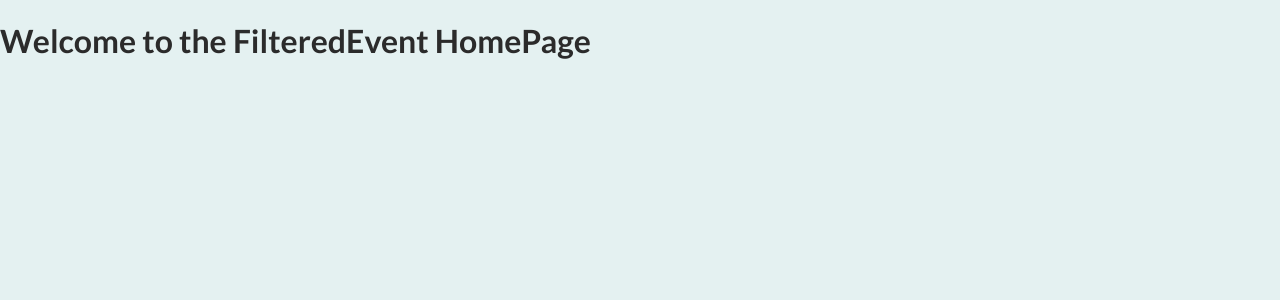
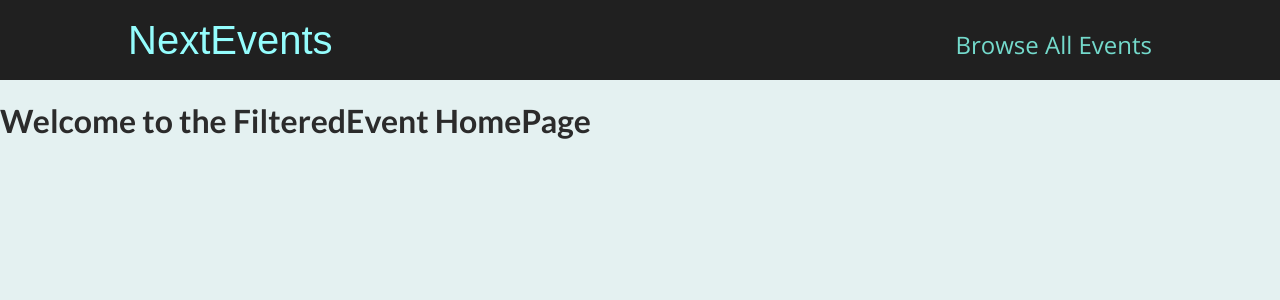
Before and after one commit to mcooper7649/events-project-nextjs, a Next.js app: page /events in a window 1280 px wide. Shown: the top 300 px of the page. Built offline with nearby package versions, Linux system fonts and the light colour scheme.

Commit message:
adding a layout wrapper for navigation

```diff
--- /dev/null
+++ b/components/layout/layout.js
@@ -0,0 +1,13 @@
+import { Fragment } from "react";
+import MainHeader from "./main-header";
+
+function Layout(props){
+    return <Fragment>
+    <MainHeader/>
+        <main>
+            {props.children}
+        </main>
+    </Fragment>
+}
+
+export default Layout;
--- /dev/null
+++ b/components/layout/main-header.js
@@ -0,0 +1,21 @@
+import Link from 'next/link';
+import classes from './main-header.module.css'
+
+function MainHeader(){
+    return (
+        <header className={classes.header}>
+            <div className={classes.logo}>
+                <Link href="/">NextEvents</Link>
+            </div>
+            <nav className={classes.navigation}>
+                <ul>
+                    <li>
+                        <Link href="/events">Browse All Events</Link>
+                    </li>
+                </ul>
+            </nav>
+        </header>
+    )
+}
+
+export default MainHeader;
--- /dev/null
+++ b/components/layout/main-header.module.css
@@ -0,0 +1,41 @@
+.header {
+    width: 100%;
+    display: flex;
+    justify-content: space-between;
+    align-items: baseline;
+    padding: 1rem 10%;
+    height: 5rem;
+    background-color: #202020;
+  }
+
+  .logo {
+    font-size: 1.5rem;
+    color: white;
+    font-family: 'Fira', sans-serif;
+    height: 100%;
+    display: flex;
+    justify-content: center;
+    align-items: center;
+    color: #94fdfd;
+  }
+
+  .logo a {
+    text-decoration: none;
+    color: #94fdfd;
+  }
+
+  .navigation a {
+    text-decoration: none;
+    color: #74dacc;
+    font-size: 1rem;
+  }
+
+  @media (min-width: 768px) {
+    .logo {
+      font-size: 2.5rem;
+    }
+
+    .navigation a {
+      font-size: 1.5rem;
+    }
+  }
--- a/pages/_app.js
+++ b/pages/_app.js
@@ -1,7 +1,9 @@
 import '../styles/globals.css'
+import { Fragment } from 'react'
+import Layout from '../components/layout/layout'
 
 function MyApp({ Component, pageProps }) {
-  return <Component {...pageProps} />
+  return <Layout><Component {...pageProps} /></Layout>
 }
 
 export default MyApp
```
